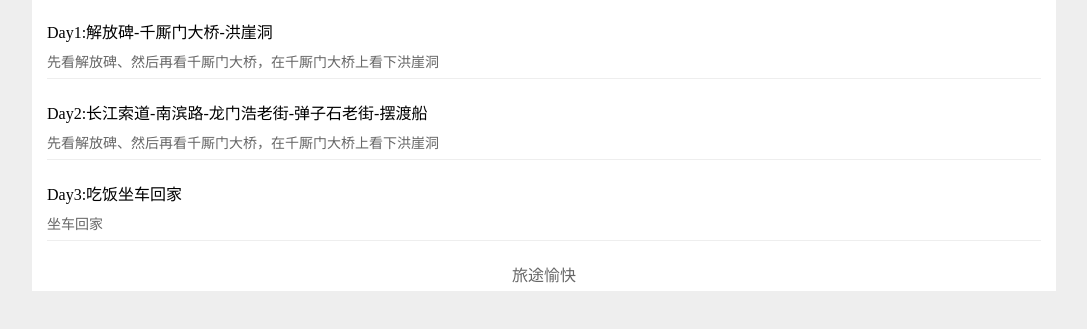
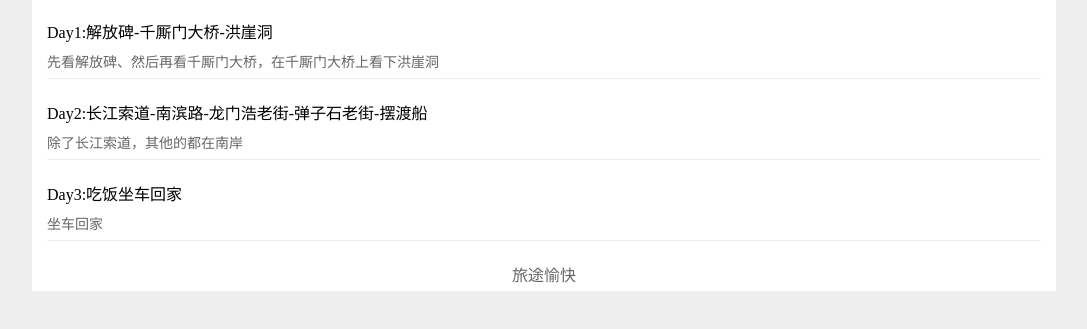
Before and after one commit to ZLEdgar/tour, a plain HTML site: page index.html in a window 1280 px wide. Shown: the part 67-396 px from the top of the page, without its empty margins (96-1183 px from the left). Drawn offline with Linux system fonts and the light colour scheme.

Commit message:
修改描述

```diff
--- a/index.html
+++ b/index.html
@@ -18,7 +18,7 @@
 			</div>
 			<div class="section">
 				<div class="section_header">Day2:长江索道-南滨路-龙门浩老街-弹子石老街-摆渡船</div>
-				<div class="section_cell">先看解放碑、然后再看千厮门大桥，在千厮门大桥上看下洪崖洞</div>
+				<div class="section_cell">除了长江索道，其他的都在南岸</div>
 			</div>
 			<div class="section">
 				<div class="section_header">Day3:吃饭坐车回家</div>
```
